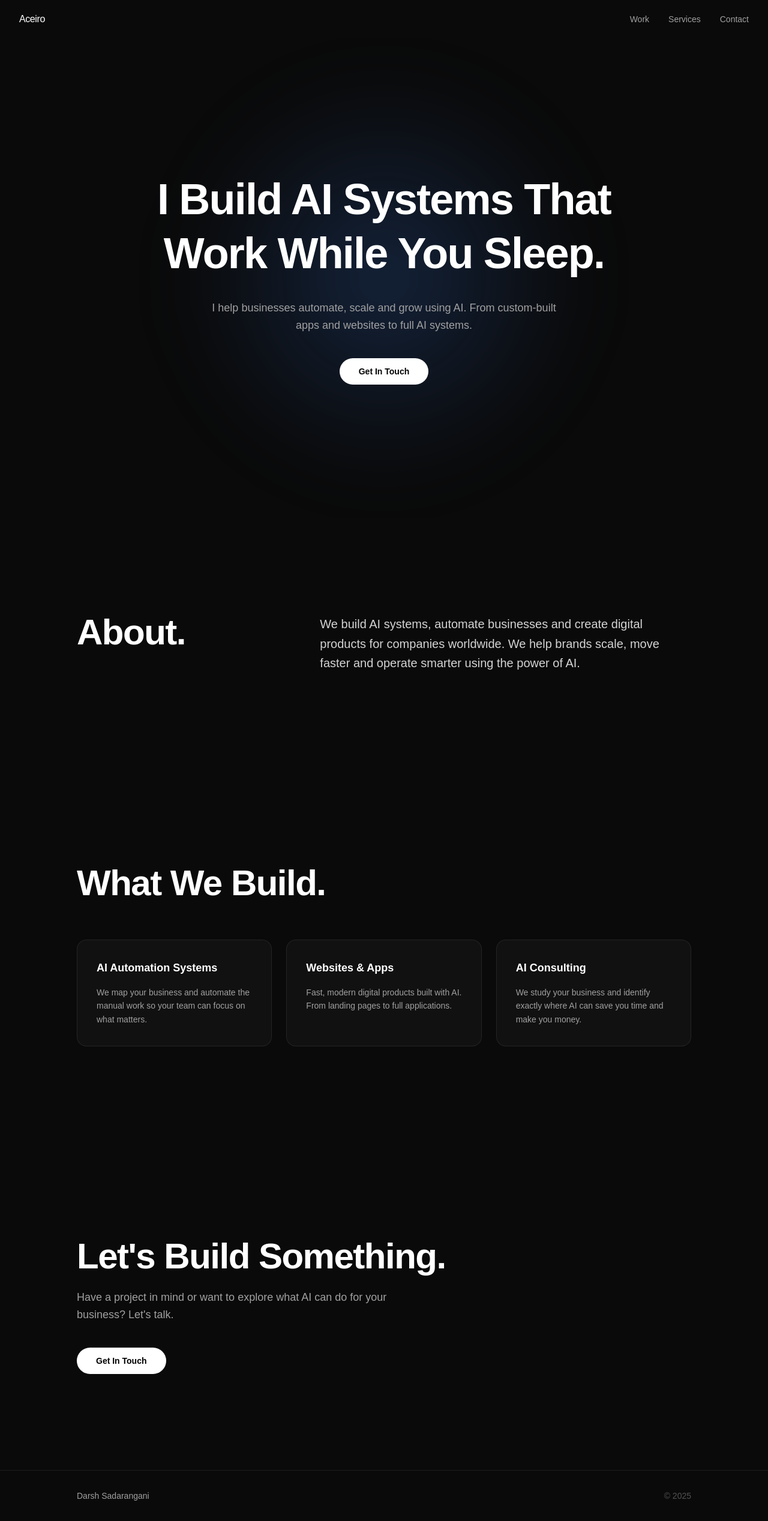
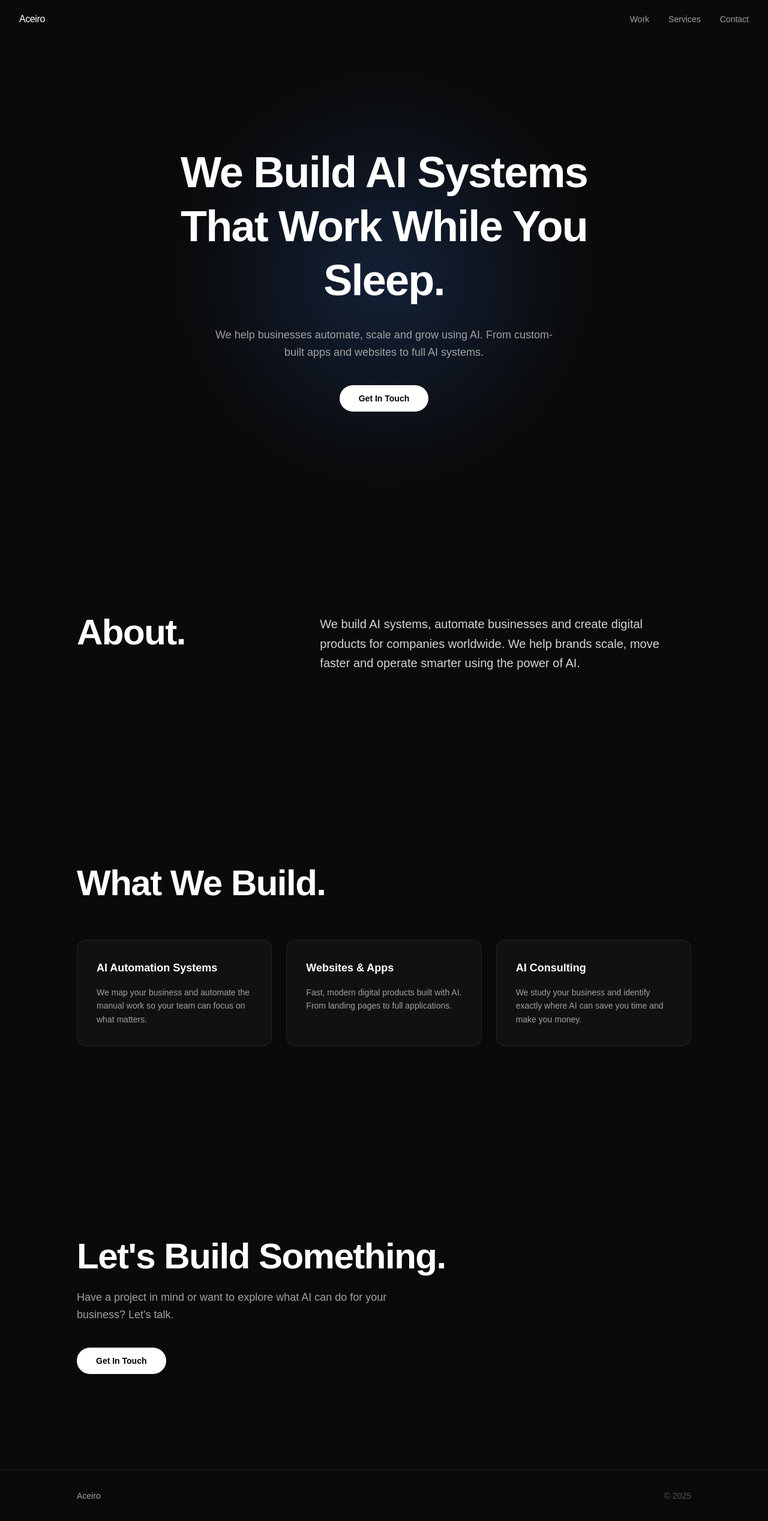
Before and after one commit to darshsada55-stack/darsh-website, a Next.js app: page / in a window 1280 px wide. Shown: the whole page at 60% size. Built offline with nearby package versions, Linux system fonts and the light colour scheme.

Commit message:
Update footer and hero copy to use 'We' and Aceiro brand
Footer name changed to Aceiro. Hero headline and subheading changed
from 'I' to 'We' to reflect the agency positioning.

https://claude.ai/code/session_01Su3TQM95GX5aeZu59Hegak

```diff
--- a/app/components/Contact.tsx
+++ b/app/components/Contact.tsx
@@ -33,7 +33,7 @@ export default function Contact() {
         style={{ borderTop: "1px solid rgba(255,255,255,0.08)", backgroundColor: "#0a0a0a" }}
       >
         <div className="mx-auto max-w-5xl flex items-center justify-between">
-          <span className="text-sm text-neutral-400">Darsh Sadarangani</span>
+          <span className="text-sm text-neutral-400">Aceiro</span>
           <span className="text-sm text-neutral-600">© 2025</span>
         </div>
       </footer>
--- a/app/page.tsx
+++ b/app/page.tsx
@@ -24,11 +24,11 @@ export default function Home() {
         {/* Content */}
         <div className="relative z-10 flex max-w-3xl flex-col items-center gap-8">
           <h1 className="text-5xl font-bold leading-tight tracking-tight text-white sm:text-6xl lg:text-7xl">
-            I Build AI Systems That Work While You Sleep.
+            We Build AI Systems That Work While You Sleep.
           </h1>
 
           <p className="max-w-xl text-lg leading-relaxed text-neutral-400">
-            I help businesses automate, scale and grow using AI. From
+            We help businesses automate, scale and grow using AI. From
             custom-built apps and websites to full AI systems.
           </p>
 
```
